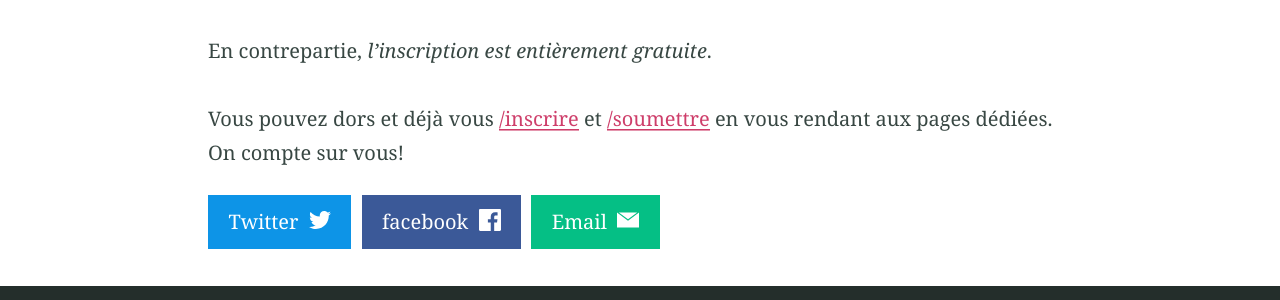
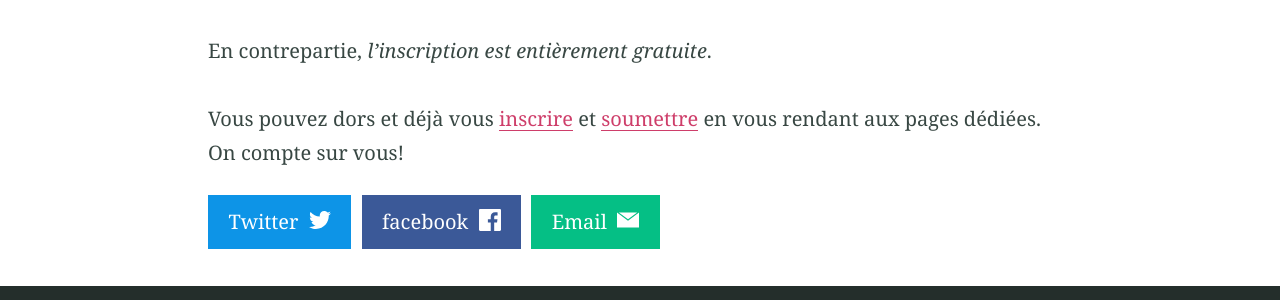
Before and after one commit to rencontres-r-2020/rencontres-r-2021.github.io, a Jekyll site: the page built from _posts/2021-02-26-reopening.md, in a window 1280 px wide. Shown: the part 591-891 px from the top of the page. Built offline with Jekyll 4.4.1, drawn with Linux system fonts in a browser that asks for light colours; our own code applies the rules of GitHub Pages for plain Markdown files; part of the change alters nothing that is shown.

```diff
--- a/_posts/2021-02-26-reopening.md
+++ b/_posts/2021-02-26-reopening.md
@@ -20,6 +20,7 @@ présenter. Les autres participants suivront la conférence en visio.
 
 En contrepartie, _l'inscription est entièrement gratuite_.
 
-Vous pouvez dors et déjà vous [/inscrire](inscription) et
-[/soumettre](soumission) en vous rendant aux pages dédiées. On compte
-sur vous!
+Vous pouvez dors et déjà vous
+[inscrire](https://paris2021.rencontresr.fr/inscription/) et
+[soumettre](https://paris2021.rencontresr.fr/soumettre/) en vous
+rendant aux pages dédiées. On compte sur vous!
```
